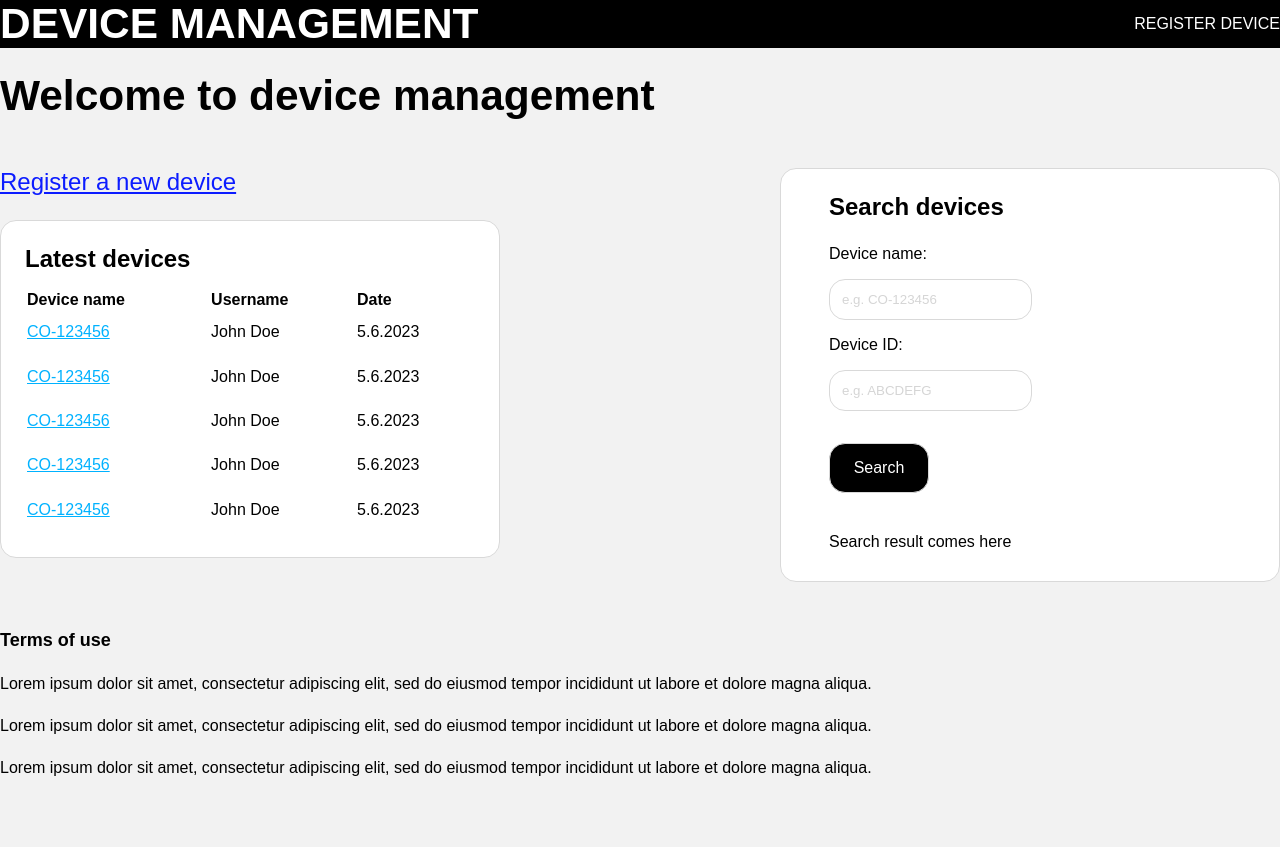
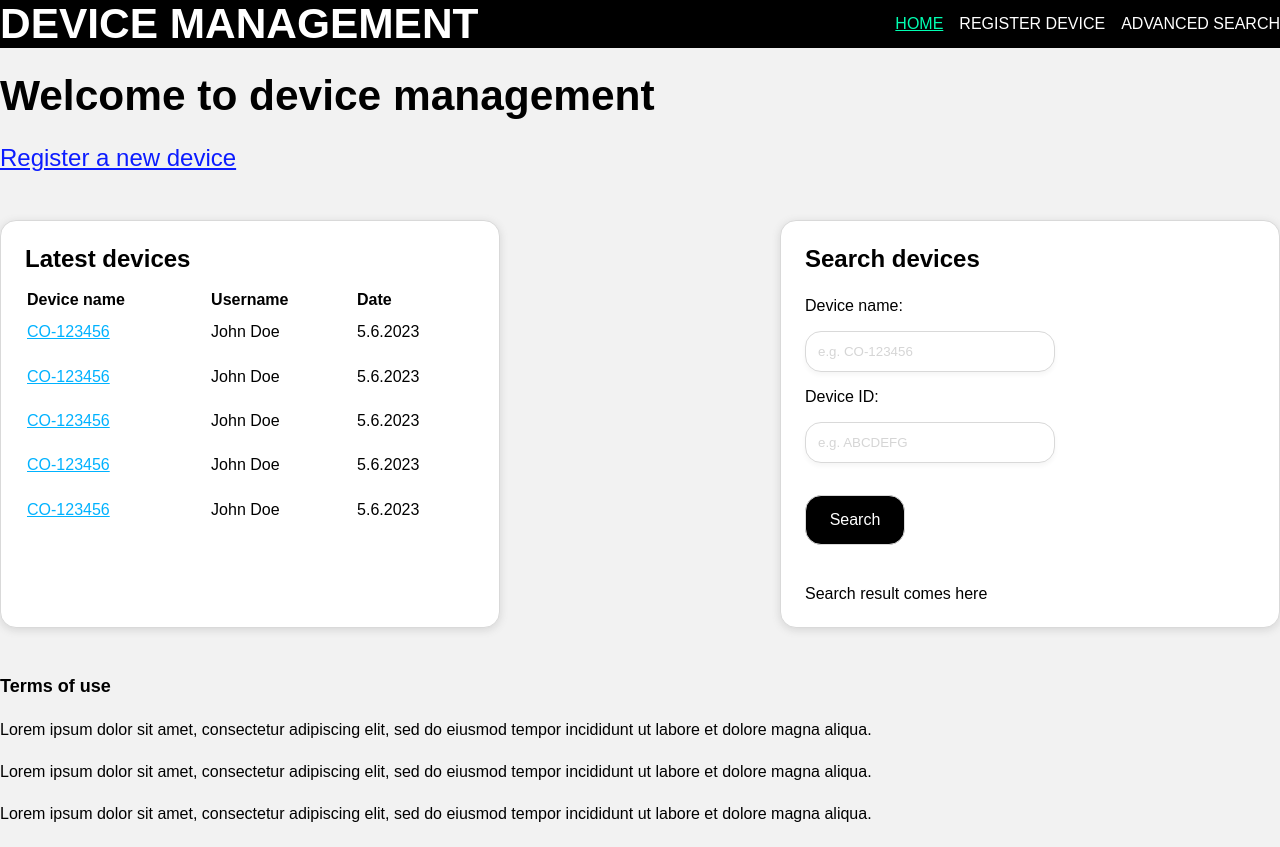
Before and after one commit to hapsal/solid-spork, a Next.js app: page / in a window 1280 px wide. Before the commit the page ends 801 px from the top, so only its background shows below. Built offline with nearby package versions, Linux system fonts and the light colour scheme.

Commit message:
fix: small fixes in layout

```diff
--- a/src/app/global.css
+++ b/src/app/global.css
@@ -53,3 +53,8 @@ h2 {
 h3 {
   font-size: var(--font-size-lg);
 }
+
+.active {
+  color: #00FFB2;
+  text-decoration: underline;
+}
--- a/src/app/homepage.module.css
+++ b/src/app/homepage.module.css
@@ -18,6 +18,8 @@
     display: flex;
     flex-wrap: wrap-reverse;
     justify-content: space-between;
+
+    gap: 0.75rem;
 }
 
 .devicecontent {
@@ -31,6 +33,8 @@
 
     padding: 1.5rem;
     width: 500px;
+
+    box-shadow: rgba(99, 99, 99, 0.2) 0px 2px 8px 0px;
 }
 
 .devicecontent table td {
@@ -52,8 +56,7 @@
     border-radius: 1rem;
     background-color: white;
 
-    padding-left: 1.5rem;
-
+    box-shadow: rgba(99, 99, 99, 0.2) 0px 2px 8px 0px;
 }
 
 .searchcontent > * {
@@ -76,9 +79,12 @@
     padding: 0.75rem;
     border-radius: 1rem;
     border: 1px solid #D9D9D9;
+    box-shadow: rgba(0, 0, 0, 0.04) 0px 3px 5px;
 
     margin-top: 1rem;
     margin-bottom: 1rem;
+
+    width: 250px;
 }
 
 .inputs input::placeholder {
--- a/src/app/navigation/navigation.js
+++ b/src/app/navigation/navigation.js
@@ -12,17 +12,33 @@ const NavLinks = () => {
     <header className={styles.header}>
       <nav className={styles.navigation}>
         <div>
-          <Link className={`link ${pathname === '/' ? 'active' : ''}`} href="/">
+          <Link className={`link ${pathname === '/'}`} href="/">
             <span className={styles.logo}>Device management</span>
           </Link>
         </div>
         <div className={styles.rightnav}>
+        <li>
+            <Link
+              className={`link ${pathname === '/' ? 'active' : ''}`}
+              href="/"
+            >
+              Home
+            </Link>
+          </li>
           <li>
             <Link
               className={`link ${pathname === '/register' ? 'active' : ''}`}
               href="/register"
             >
               Register Device
+            </Link>
+          </li>
+          <li>
+            <Link
+              className={`link ${pathname === '/search' ? 'active' : ''}`}
+              href="/search"
+            >
+              Advanced search
             </Link>
           </li>
         </div>
--- a/src/app/navigation/navigation.module.css
+++ b/src/app/navigation/navigation.module.css
@@ -23,6 +23,10 @@
     color: white;
     text-transform: uppercase;
     align-self: center;
+
+    display: flex;
+
+    gap: 1rem;
 }
 
 .rightnav li {
--- a/src/app/page.js
+++ b/src/app/page.js
@@ -5,9 +5,8 @@ const HomePage = ()  => {
   return (
     <div className={styles.spacing2xl}>
       <h1 className={styles.bold}>Welcome to device management</h1>
+      <Link href="/register"><span className={styles.registerlink}>Register a new device</span></Link>
         <section className={`${styles.maincontent} ${styles.spacing2xl}`}>
-            <div className={styles.spacing2xl}>
-              <Link href="/register"><span className={styles.registerlink}>Register a new device</span></Link>
               <article className={styles.devicecontent}>
                 <h2>Latest devices</h2>
                 <table>
@@ -47,7 +46,6 @@ const HomePage = ()  => {
                   </tbody>
                   </table>
                 </article>
-            </div>
 
             <article className={`${styles.searchcontent} ${styles.spacing2xl}`}>
               <h2 className={styles.bold}>Search devices</h2>
```
Also changed, not shown: src/app/search/page.js (added, +10 -0 lines).
